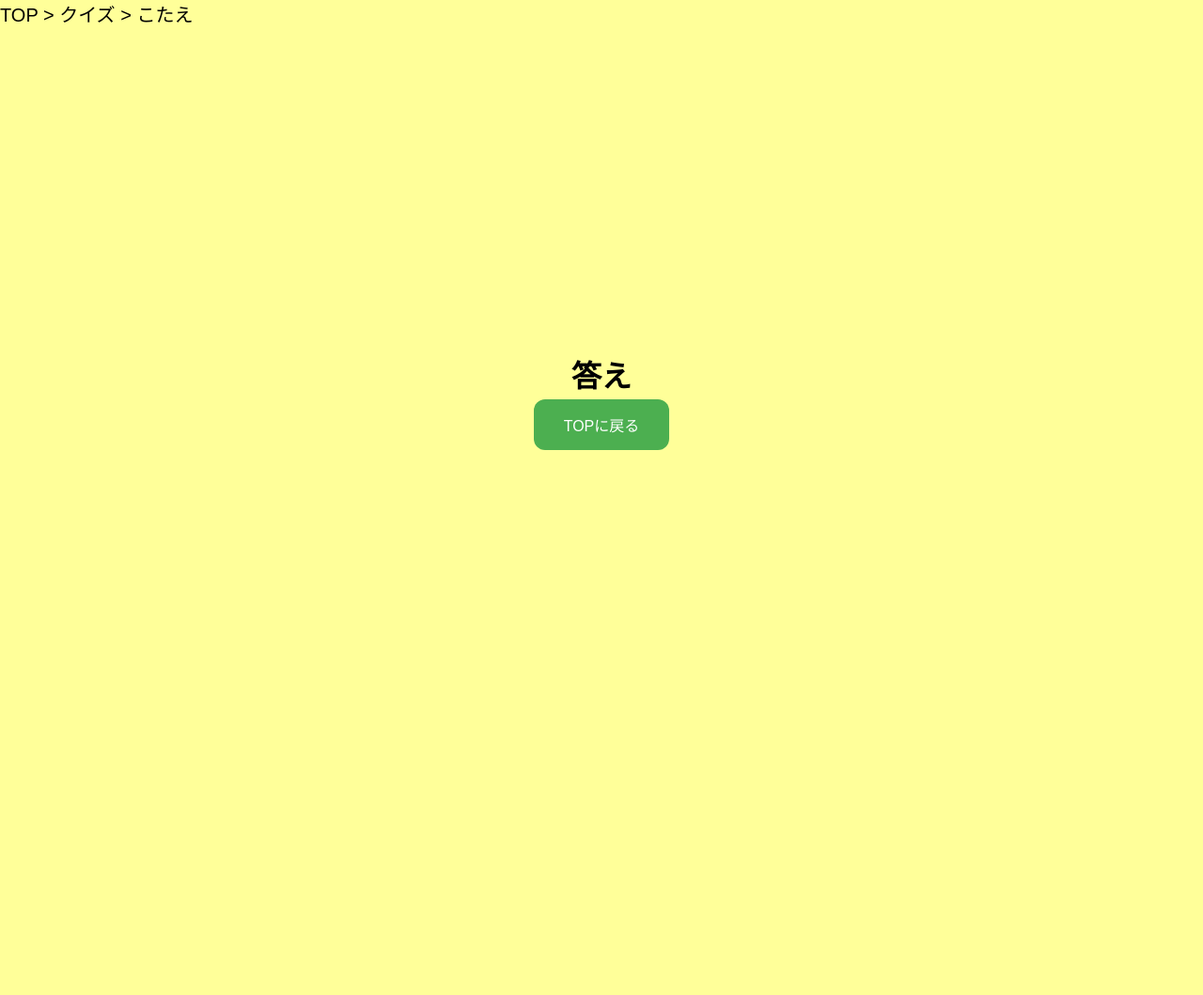
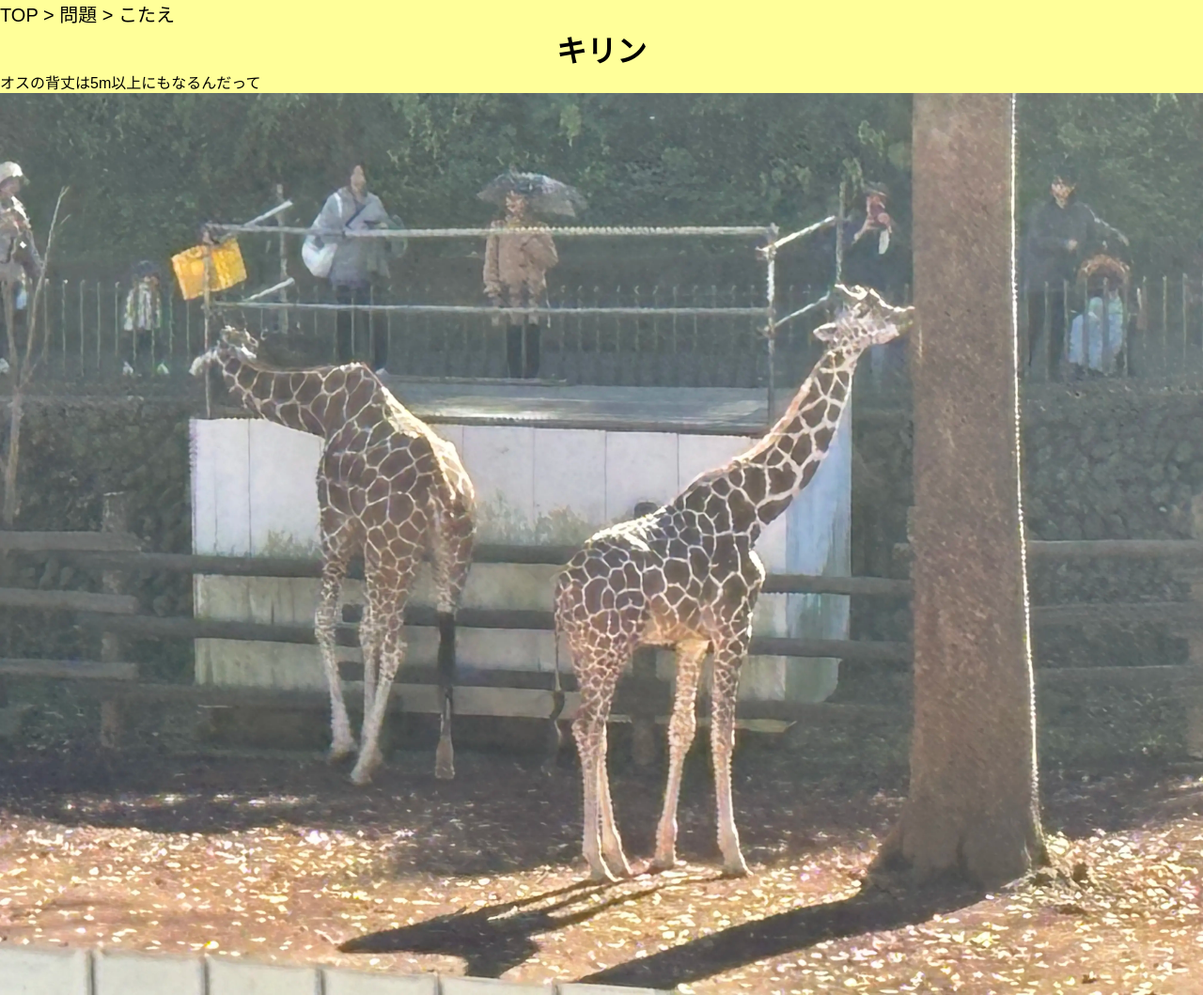
Before and after one commit to keibpm420/d124zoo, a plain HTML site: page answer.html in a window 1280 px wide. Shown: the top 1059 px of the page at 94% size. Before the commit the page ends 829 px from the top, so only its background shows below. Drawn offline with Linux system fonts and the light colour scheme; some packages are replaced by stand-ins of ours.

Commit message:
Add files via upload

```diff
--- a/answer.html
+++ b/answer.html
@@ -12,13 +12,15 @@
 
 <body>
     <div class="list">
-        <p>TOP > クイズ > こたえ</p>
+        <p>TOP > 問題 > こたえ</p>
     </div>
-    <div class="contents">
-        <div class="content">
-            <h1>答え</h1>
-            <a href="index.html"><button>TOPに戻る</button></a>
-        </div>
+    <div class="answer">
+        <h1>キリン</h1>
+        <p>オスの背丈は5m以上にもなるんだって</p>
+        <img src="./images/giraffe.webp" alt="">
+    </div>
+    <div class="button">
+        <a href="index.html"><button>TOPに戻る</button></a>
     </div>
 </body>
 </html>
```
Also changed, not shown: index.html (+7 -7 lines), quiz.html (+9 -7 lines).
